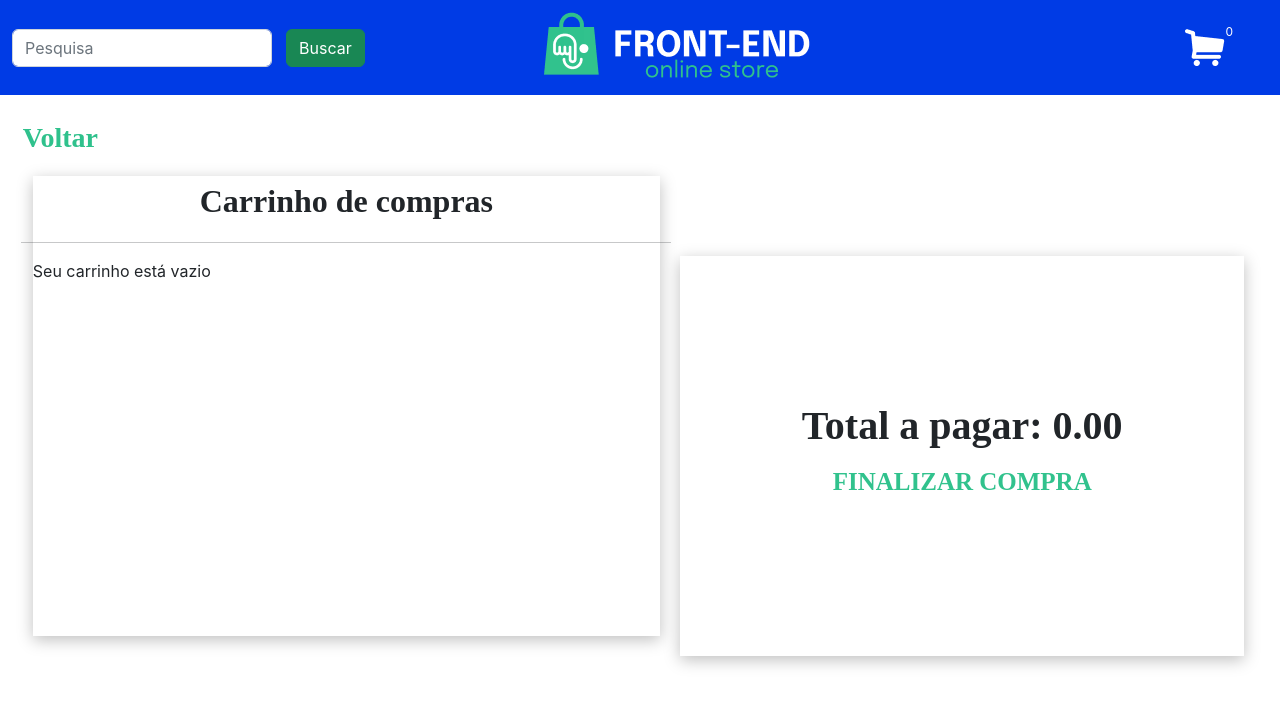
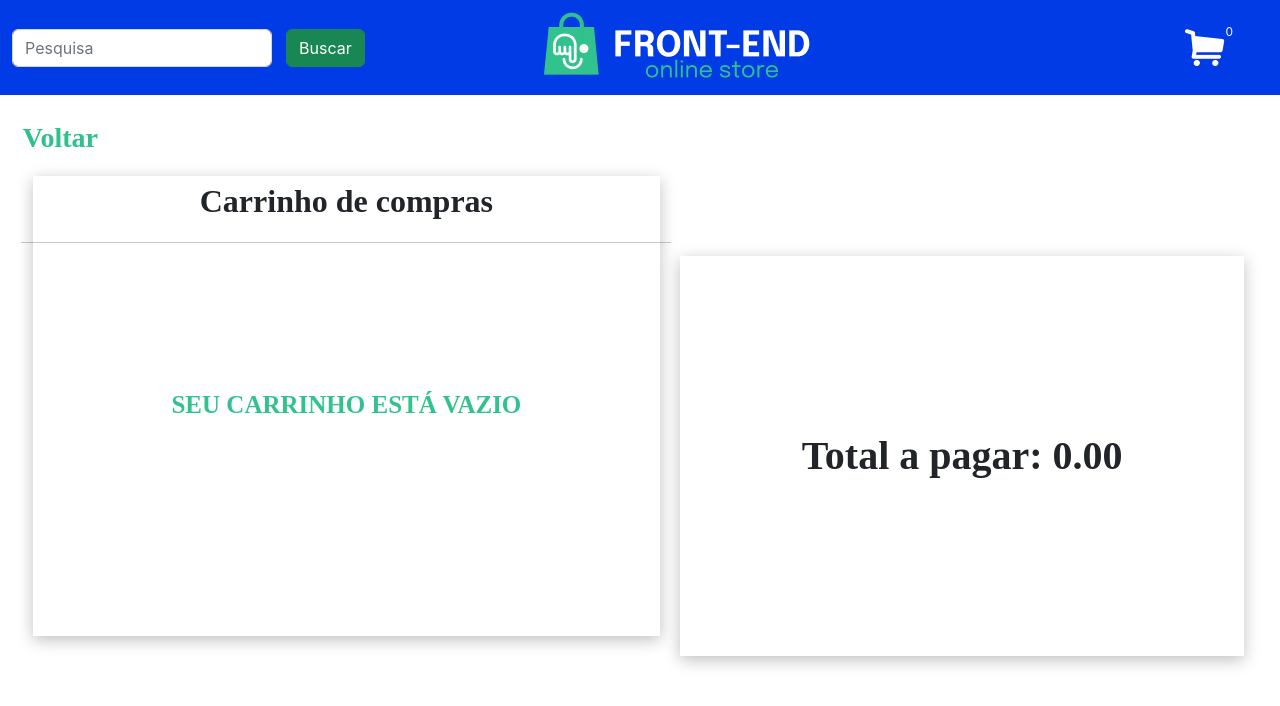
Before and after one commit to GeorgeSantosDev/front-end-online-store-project, a React (Create React App) app: page /shoppingcart in a window 1280 px wide. Shown: the top 706 px of the page. Built offline with nearby package versions, Linux system fonts and the light colour scheme.

Commit message:
refactor: Do new logic to finish shopping

```diff
--- a/src/pages/ShoppingCart.js
+++ b/src/pages/ShoppingCart.js
@@ -34,7 +34,7 @@ function ShoppingCart() {
                 <ItemCart product={ product } key={ `${i}-${product.id}` } />
               ))
                 : (
-                  <p data-testid="shopping-cart-empty-message">
+                  <p data-testid="shopping-cart-empty-message" className="empty-phrase">
                     Seu carrinho está vazio
                   </p>
                 )
@@ -44,6 +44,8 @@ function ShoppingCart() {
           <section className="total-container">
             <Total />
 
+            {
+              cartItems[0] && (
                 <Link
                   to="/checkout"
                   data-testid="checkout-products"
@@ -51,6 +53,8 @@ function ShoppingCart() {
                 >
                   Finalizar compra
                 </Link>
+              )
+            }
           </section>
         </section>
       </main>
--- a/src/styles/ShoppingCart.css
+++ b/src/styles/ShoppingCart.css
@@ -57,3 +57,16 @@
   color: #31C28D;
   margin: 15px;
 }
+
+.empty-phrase {
+  font-family: 'Epilogue';
+  align-self: center;
+  font-style: normal;
+  font-weight: 600;
+  font-size: 25px;
+  line-height: 31px;
+  text-decoration: none;
+  text-transform: uppercase;
+  color: #31C28D;
+  margin-top: 130px;
+}
```
Lines whose indentation alone changed are shown as unchanged.
